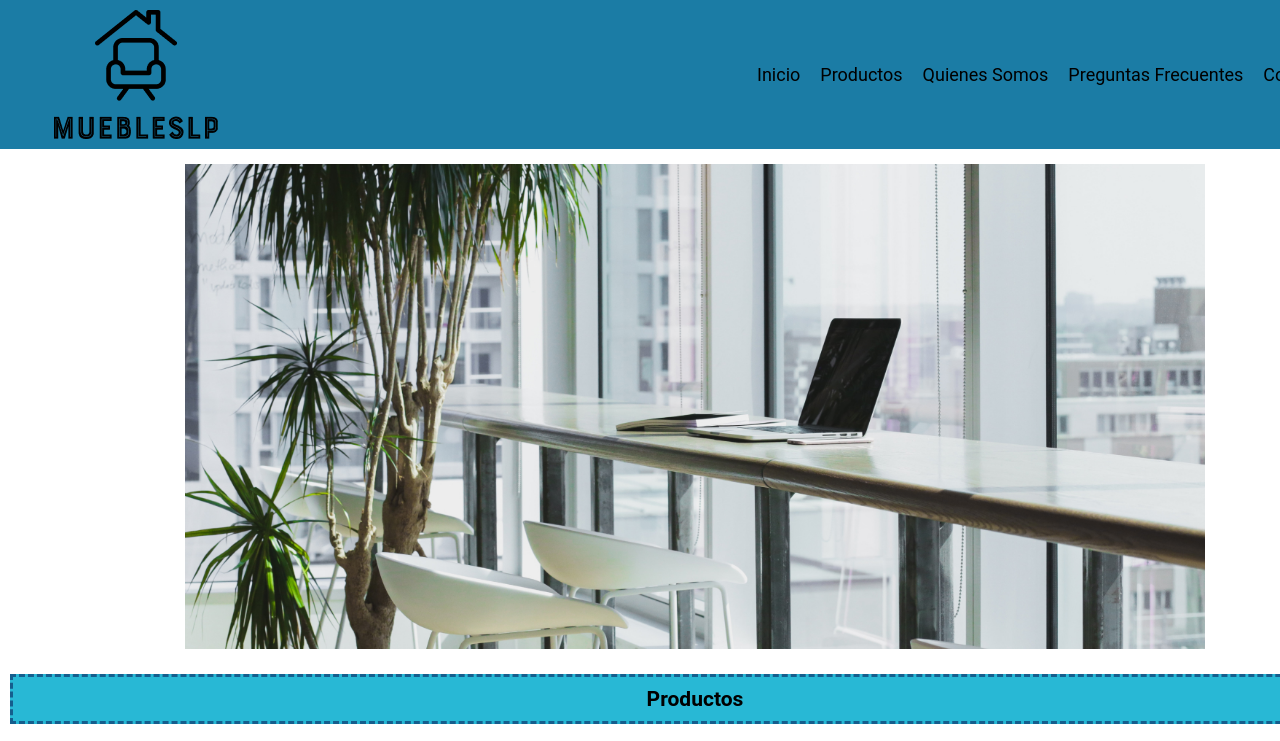
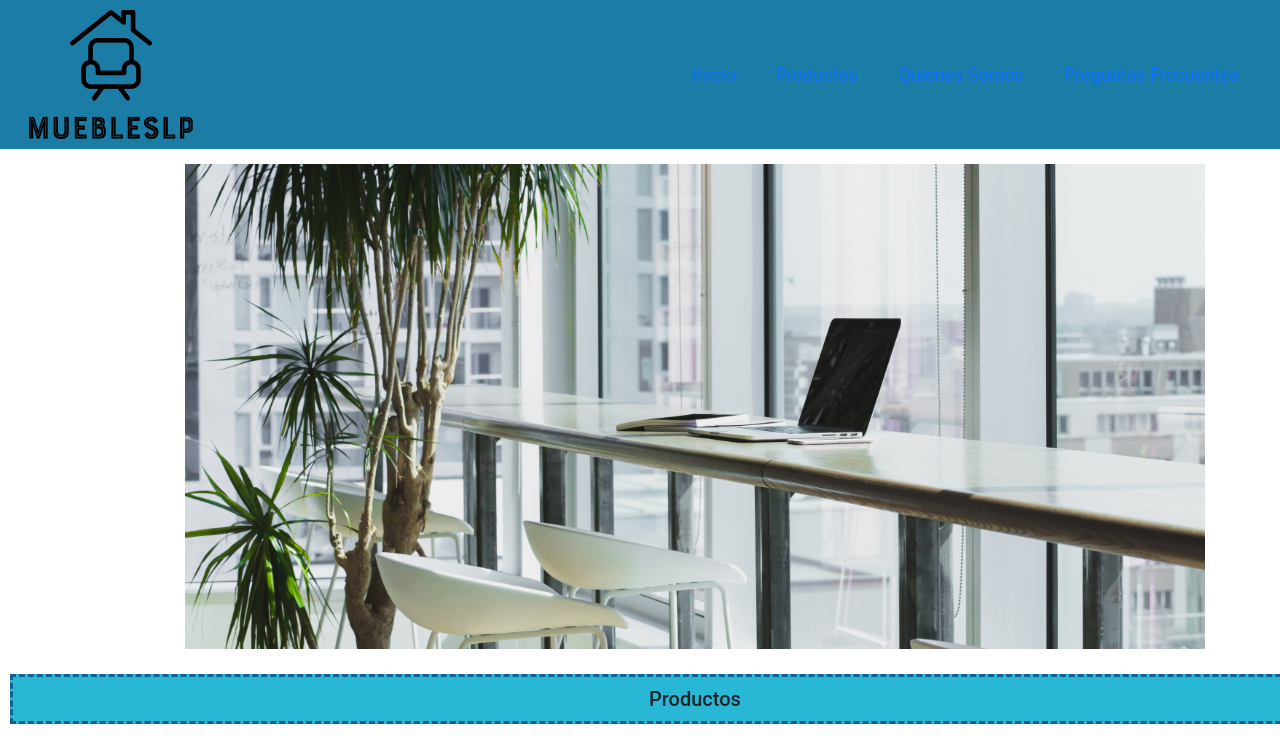
Before and after one commit to GarciaMariano/MueblesLP, a plain HTML site: page index.html in a window 1280 px wide. Shown: the top 741 px of the page. Drawn offline with nearby package versions, Linux system fonts and the light colour scheme.

Commit message:
barra navegacion

```diff
--- a/CSS/style.css
+++ b/CSS/style.css
@@ -53,6 +53,7 @@ a{
 
 ul{
     list-style-type: none;
+    font-size: var(--text-color);
 }
 
 /* estilos de header*/
@@ -602,4 +603,5 @@ ul{
         align-items: center;
         padding: 6rem;
     }
+
     }
--- a/index.html
+++ b/index.html
@@ -9,6 +9,8 @@
     rel="stylesheet"
     href="https://cdnjs.cloudflare.com/ajax/libs/animate.css/4.1.1/animate.min.css"
     />
+	<!-- CSS only -->
+    <link href="https://cdn.jsdelivr.net/npm/bootstrap@5.2.0-beta1/dist/css/bootstrap.min.css" rel="stylesheet" integrity="sha384-0evHe/X+R7YkIZDRvuzKMRqM+OrBnVFBL6DOitfPri4tjfHxaWutUpFmBp4vmVor" crossorigin="anonymous">
 	<link rel="shortcut icon" href="./IMG/Frame.png" type="image/x-icon">
     <link rel="stylesheet" href="./CSS/style.css" />
 
@@ -21,15 +23,26 @@
 		   <picture class="animate__animated animate__bounceInDown">
 			   <img src="./IMG/Frame.png" alt="Logo" class="logo">
 		   </picture>
-           <nav>
-              <ul class="animate__animated animate__bounceInDown">
-  	       		  <li><a href="./Pages/inicio.html">Inicio</a></li>
-  		          <li><a href="./Pages/productos.html">Productos</a></li>
-		       	  <li><a href="./Pages/quienes_somos.html">Quienes Somos</a></li>
-  		       	  <li><a href="./Pages/pregunta_frecuentes.html">Preguntas Frecuentes</a></li>
-	        	  <li><a href="./Pages/contactos.html">Contactos</a></li>
-              </ul>
-            </nav>
+		   <nav>
+			<ul class="nav justify-content-end">
+				<li class="nav-item">
+				  <a class="nav-link active" aria-current="page" href="./index.html">Inicio</a>
+				</li>
+				<li class="nav-item">
+				  <a class="nav-link" href="./Pages/Productos.html">Productos</a>
+				</li>
+				<li class="nav-item">
+				  <a class="nav-link" href="./Pages/quienes_somos.html">Quienes Somos</a>
+				</li>
+				<li class="nav-item">
+					<a class="nav-link" href="./Pages/pregunta_frecuentes.html">Preguntas Frecuentes</a>
+				</li>
+				<li class="nav-item">
+					<a class="nav-link" href="./Pages/Contactos.html">Contactos</a>
+				</li>
+			  </ul>
+		   </nav>
+
    </header><!-- Fin del Logo + nav -->
 
 
@@ -103,6 +116,9 @@
 		 </section>
 
 	 </footer><!--Fin Footer -->
+	 <!-- JavaScript Bundle with Popper -->
+
+<script src="https://cdn.jsdelivr.net/npm/bootstrap@5.2.0-beta1/dist/js/bootstrap.bundle.min.js" integrity="sha384-pprn3073KE6tl6bjs2QrFaJGz5/SUsLqktiwsUTF55Jfv3qYSDhgCecCxMW52nD2" crossorigin="anonymous"></script>
 
 </body>
 </html>
```
